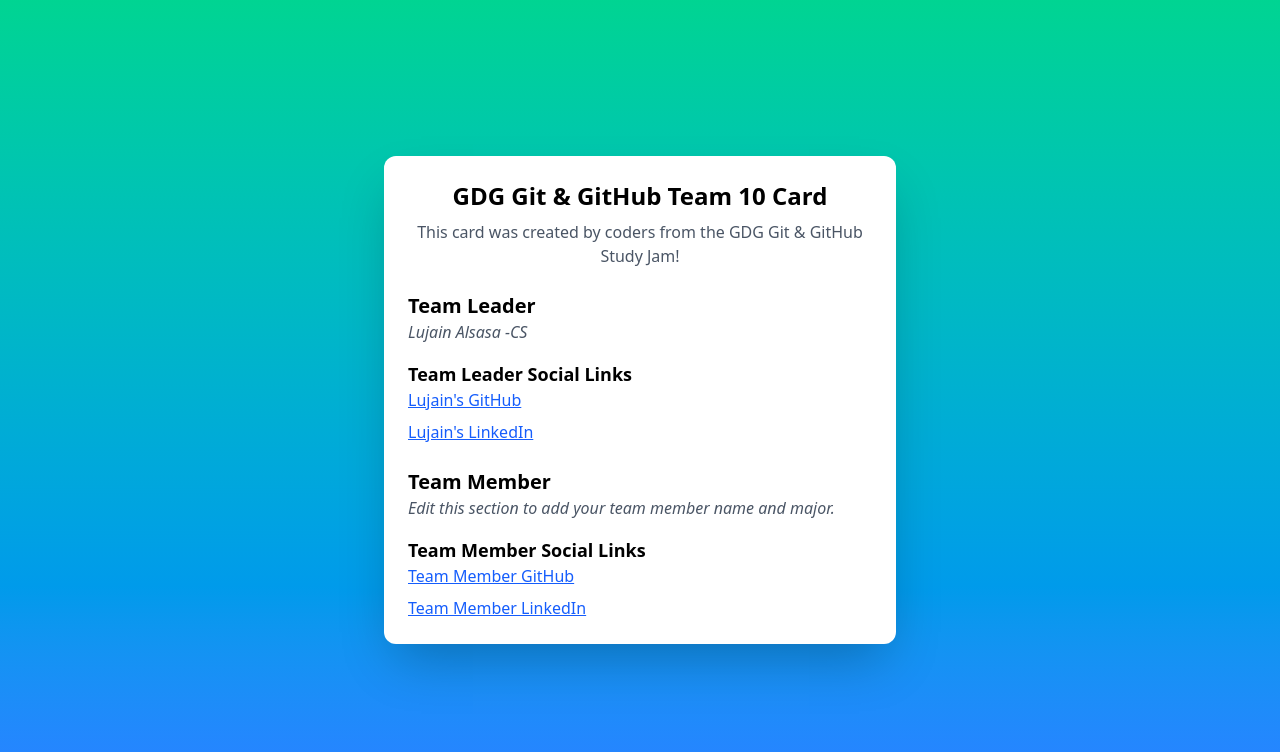
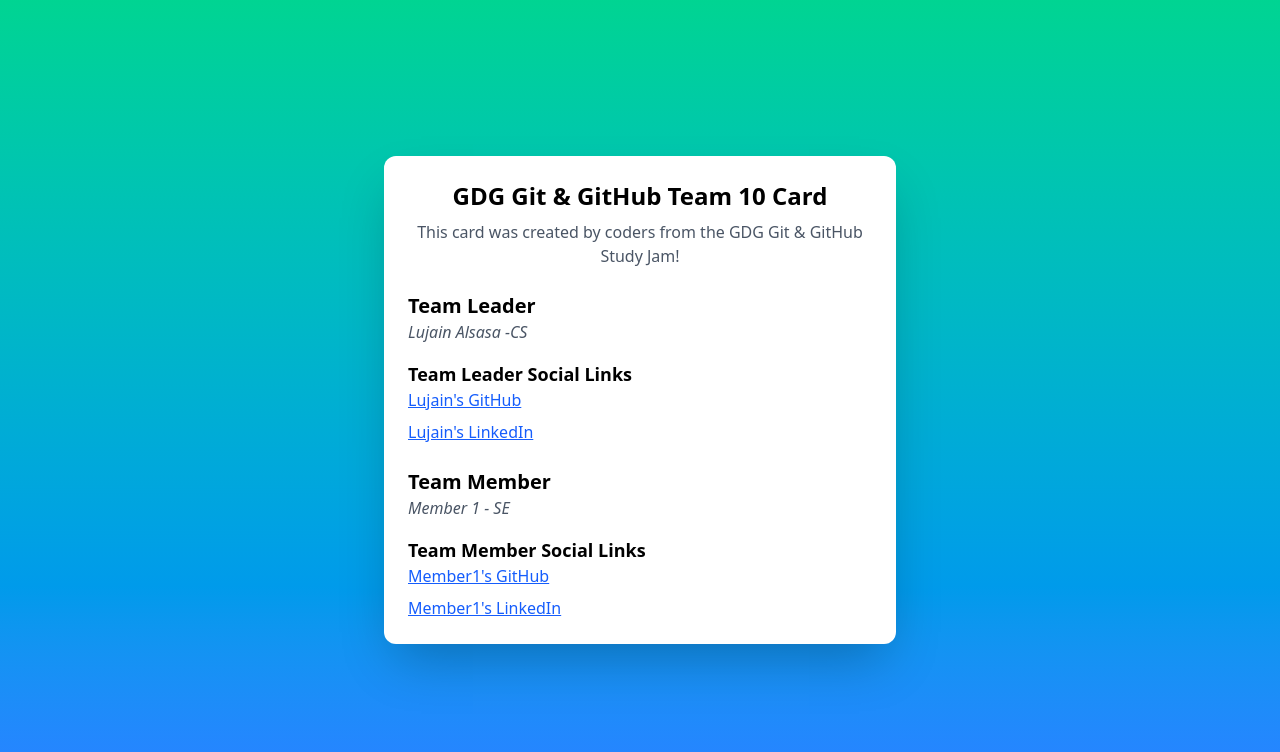
Before and after one commit to lujainalsasa/GDG_Git_Team_10_Card, a plain HTML site: page index.html in a window 1280 px wide. Drawn offline with nearby package versions, Linux system fonts and the light colour scheme.

Commit message:
edited member 1 info

```diff
--- a/index.html
+++ b/index.html
@@ -45,19 +45,21 @@
       <section>
         <!-- Team Member Section -->
         <h2 class="mt-6 text-xl font-semibold">Team Member</h2>
-        <p class="text-gray-600 italic">
-          Edit this section to add your team member name and major.
-        </p>
+        <p class="text-gray-600 italic">Member 1 - SE</p>
         <h3 class="mt-4 text-lg font-semibold">Team Member Social Links</h3>
         <ul class="space-y-2">
           <li>
-            <a href="social-link" class="text-blue-600 underline"
-              >Team Member GitHub</a
+            <a
+              href="https://github.com/lujainalsasa"
+              class="text-blue-600 underline"
+              >Member1's GitHub</a
             >
           </li>
           <li>
-            <a href="social-link" class="text-blue-600 underline"
-              >Team Member LinkedIn</a
+            <a
+              href="https://www.linkedin.com/in/lujain-alsasa-9476a7231/"
+              class="text-blue-600 underline"
+              >Member1's LinkedIn</a
             >
           </li>
         </ul>
```
